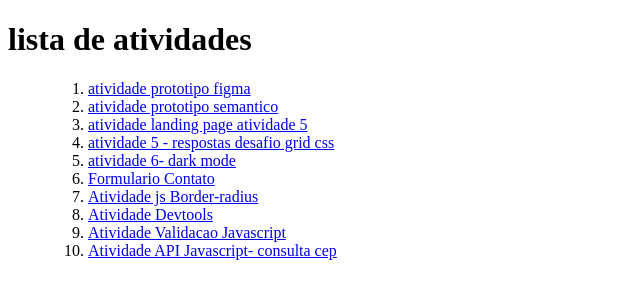
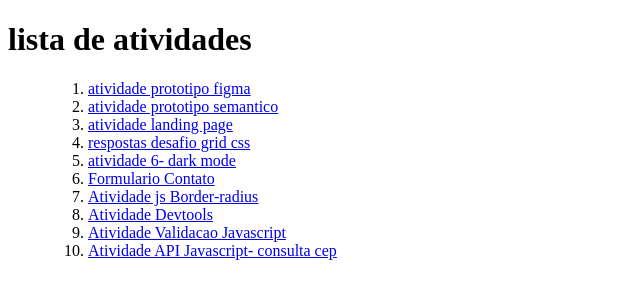
Before and after one commit to Kotejg/SPODWE1, a plain HTML site: page index.html in a window 1280 px wide. Shown: the whole page, without its empty margins (0-640 px from the left). Drawn offline with Linux system fonts and the light colour scheme.

Commit message:
ajustando

```diff
--- a/index.html
+++ b/index.html
@@ -19,10 +19,10 @@
                 <a href="./ATIVIDADES/A1/index.html">atividade prototipo semantico</li>
             </li>
             <li>
-                <a href="./ATIVIDADES/A4/index.html">atividade landing page atividade 5</li>
+                <a href="./ATIVIDADES/A4/index.html">atividade landing page</li>
             </li>
             <li>
-                <a href="./ATIVIDADES/A5/index.html">atividade 5 - respostas desafio grid css</li>
+                <a href="./ATIVIDADES/A5/index.html">respostas desafio grid css</li>
             </li>
             <li>
                 <a href="./ATIVIDADES/A6/atividade6.html">atividade 6- dark mode</li>
```
